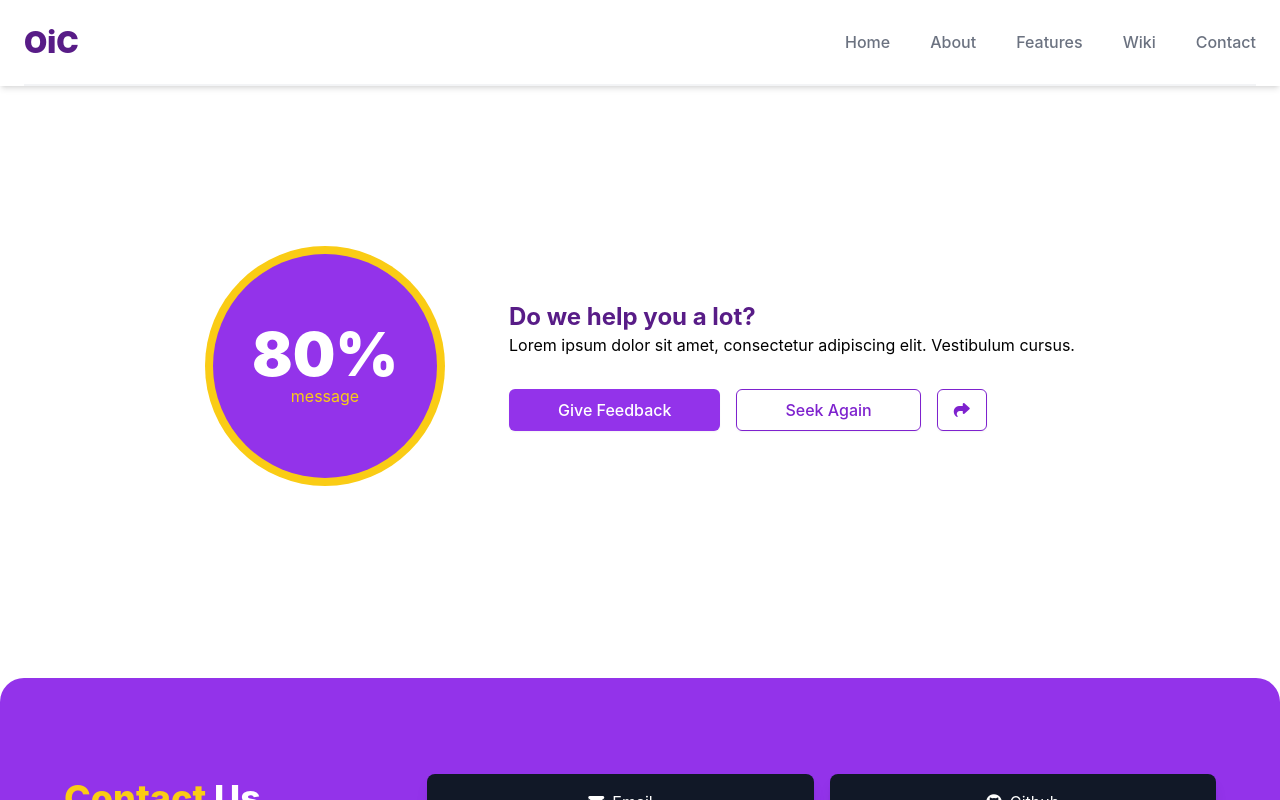
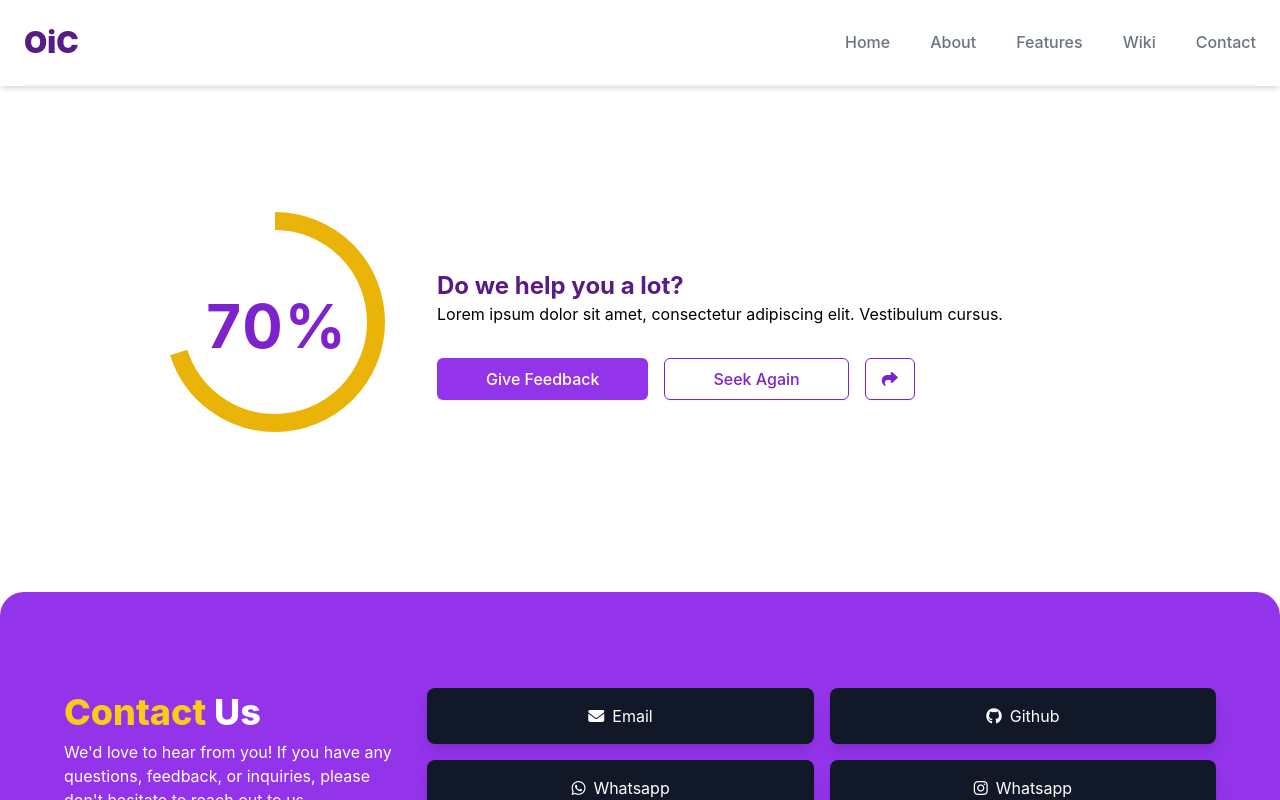
Before and after one commit to sidqiaverroes/OiC-Senior-Project, a React (Create React App) app in the folder client/: page /result in a window 1280 px wide. Shown: the top 800 px of the page. Built offline with nearby package versions, Linux system fonts and the light colour scheme.

Commit message:
add material ui for result component

```diff
--- a/client/package.json
+++ b/client/package.json
@@ -3,6 +3,9 @@
   "version": "0.1.0",
   "private": true,
   "dependencies": {
+    "@emotion/react": "^11.11.0",
+    "@emotion/styled": "^11.11.0",
+    "@mui/material": "^5.13.4",
     "@testing-library/jest-dom": "^5.16.5",
     "@testing-library/react": "^13.4.0",
     "@testing-library/user-event": "^13.5.0",
--- /dev/null
+++ b/client/src/components/CircleProgress.jsx
@@ -0,0 +1,89 @@
+import React, { useState, useEffect } from "react";
+import PropTypes from "prop-types";
+import CircularProgress from "@mui/material/CircularProgress";
+import Typography from "@mui/material/Typography";
+import Box from "@mui/material/Box";
+
+function CircularProgressWithLabel(props) {
+  return (
+    <Box
+      sx={{
+        position: "relative",
+        display: "flex",
+        alignItems: "center",
+        justifyContent: "center",
+      }}
+    >
+      <Box
+        sx={{
+          top: 65,
+          right: 72,
+          position: "absolute",
+          display: "flex",
+          alignItems: "center",
+          justifyContent: "center",
+        }}
+      >
+        <CircularProgress
+          variant="determinate"
+          {...props}
+          component="div"
+          sx={{
+            color: "#eab308",
+            "& .MuiCircularProgress-svg": { width: "220px" },
+          }}
+        />
+      </Box>
+      <Box
+        sx={{
+          position: "absolute",
+          display: "flex",
+          alignItems: "center",
+          justifyContent: "center",
+        }}
+      >
+        <Typography
+          variant="caption"
+          component="div"
+          color="#7e22ce"
+          fontWeight="bold"
+          fontSize="60px"
+          fontFamily="Inter"
+        >
+          {`${Math.round(props.value)}%`}
+        </Typography>
+      </Box>
+    </Box>
+  );
+}
+
+CircularProgressWithLabel.propTypes = {
+  /**
+   * The value of the progress indicator for the determinate variant.
+   * Value between 0 and 100.
+   * @default 0
+   */
+  value: PropTypes.number.isRequired,
+};
+
+export default function CircularStatic(props) {
+  const [progress, setProgress] = useState(0);
+  useEffect(() => {
+    const timer = setInterval(() => {
+      setProgress((prevProgress) => {
+        if (prevProgress >= props.targetProgress) {
+          clearInterval(timer);
+          return prevProgress;
+        } else {
+          return prevProgress + 5;
+        }
+      });
+    }, 50);
+
+    return () => {
+      clearInterval(timer);
+    };
+  }, [props.targetProgress]);
+
+  return <CircularProgressWithLabel value={progress} />;
+}
--- a/client/src/components/Result.jsx
+++ b/client/src/components/Result.jsx
@@ -1,19 +1,38 @@
-import React from "react";
+import React, { useState } from "react";
 import { Link } from "react-router-dom";
+import CircleProgress from "./CircleProgress";
 
 export default function Result() {
+  const [targetProgress, setTargetProgress] = useState(70);
+
+  const handleInputChange = (event) => {
+    setTargetProgress(Number(event.target.value));
+  };
+
+  const handleShareClick = () => {
+    if (navigator.share) {
+      navigator
+        .share({
+          title: "Share Title",
+          text: "Check out this website!",
+          url: "https://www.example.com",
+        })
+        .then(() => console.log("Share successful."))
+        .catch((error) => console.error("Error sharing:", error));
+    } else {
+      console.log("Web Share API not supported.");
+    }
+  };
+
   return (
-    <div className="max-w-7xl mx-auto px-4 sm:px-6 lg:px-8 flex flex-row gap-16 py-40 justify-center items-center">
-      <div className="flex flex-col rounded-full bg-yellow-400 w-60 h-60 justify-center items-center p-2    ">
-        <div className="flex flex-col rounded-full bg-purple-600 w-full h-full justify-center items-center">
-          <h1 className=" text-white font-black text-6xl">80%</h1>
-          <p className=" text-yellow-400">message</p>
-        </div>
+    <div className="max-w-7xl mx-auto px-4 sm:px-6 lg:px-8 flex flex-col lg:flex-row gap-16 py-40 justify-center items-center">
+      <div className="mb-12 lg:mb-0 lg:mt-2 lg:mr-24">
+        <CircleProgress targetProgress={targetProgress} />
       </div>
-
       <div className="flex flex-col gap-8">
         <div>
-          <h1 className="text-2xl font-bold text-purple-900">
+          <input type="text" onChange={handleInputChange}></input>
+          <h1 className="lg:text-left text-center text-2xl font-bold text-purple-900">
             Do we help you a lot?
           </h1>
           <p>
@@ -36,7 +55,7 @@ export default function Result() {
             Seek Again
           </Link>
           <Link
-            to=""
+            onClick={handleShareClick}
             className=" items-center justify-center px-4 py-2 rounded-md shadow-sm text-base font-medium text-purple-700 hover:text-white border border-purple-700 hover:bg-purple-700"
           >
             <i class="fa-solid fa-share"></i>
```
